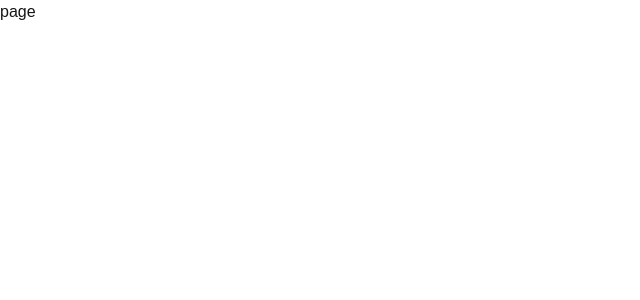
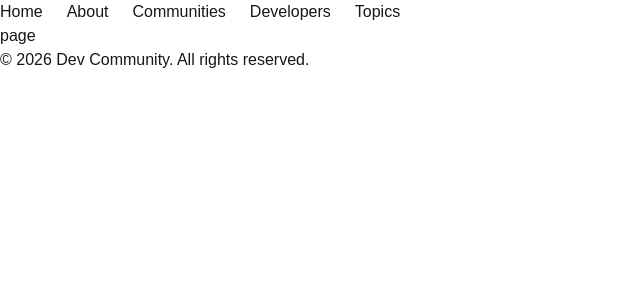
Before and after one commit to NJ015/dev-community-platform, a Next.js app: page /developers/1 in a window 1280 px wide. Shown: the top 300 px of the page, without its empty margins (0-640 px from the left). Built offline with nearby package versions, Linux system fonts and the light colour scheme.

Commit message:
Added Navbar and Footer components; update RootLayout to include them; added a loading page at Root

```diff
--- a/app/layout.tsx
+++ b/app/layout.tsx
@@ -1,6 +1,8 @@
 import type { Metadata } from "next";
 import { Geist, Geist_Mono } from "next/font/google";
 import "./globals.css";
+import Footer from "@/components/Footer";
+import Navbar from "@/components/Navbar";
 
 const geistSans = Geist({
   variable: "--font-geist-sans",
@@ -27,7 +29,11 @@ export default function RootLayout({
       lang="en"
       className={`${geistSans.variable} ${geistMono.variable} h-full antialiased`}
     >
-      <body className="min-h-full flex flex-col">{children}</body>
+      <body className="min-h-full flex flex-col">
+        <Navbar />
+        {children}
+        <Footer />
+      </body>
     </html>
   );
 }
--- /dev/null
+++ b/app/loading.tsx
@@ -0,0 +1,9 @@
+import React from 'react'
+
+const loading = () => {
+  return (
+    <div>Loading...</div>
+  )
+}
+
+export default loading
--- a/components/Footer.tsx
+++ b/components/Footer.tsx
@@ -0,0 +1,12 @@
+import React from 'react'
+
+const Footer = () => {
+  return (
+    <footer>
+      {/* <p>Built for developers, by developers</p> */}
+      <p>&copy; {new Date().getFullYear()} Dev Community. All rights reserved.</p>
+    </footer>
+  )
+}
+
+export default Footer
--- a/components/Navbar.tsx
+++ b/components/Navbar.tsx
@@ -0,0 +1,16 @@
+import Link from 'next/link'
+import React from 'react'
+
+const Navbar = () => {
+  return (
+    <nav className='flex gap-6'>
+        <Link href={"/"}>Home</Link>
+        <Link href={"/about"}>About</Link>
+        <Link href={"/communities"}>Communities</Link>
+        <Link href={"/developers"}>Developers</Link>
+        <Link href={"/topics"}>Topics</Link>
+    </nav>
+  )
+}
+
+export default Navbar
```
